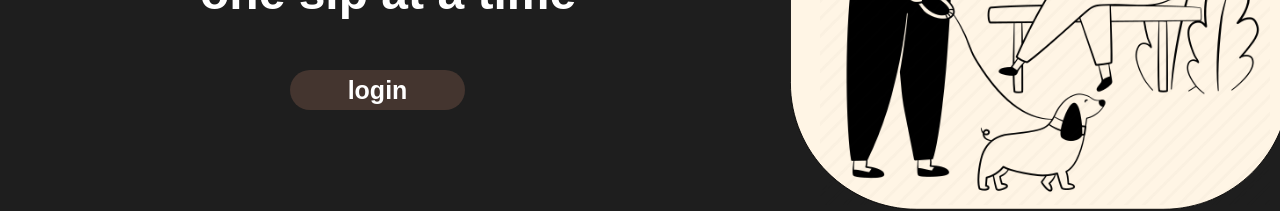
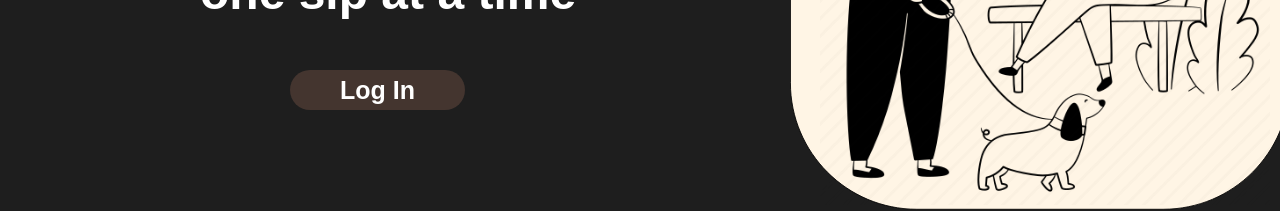
Before and after one commit to coffeechathejl/coffeechat, a React (Vite) app in the folder frontend/my-ts-app/: page / in a window 1280 px wide. Shown: the part 380-591 px from the top of the page. Built offline with nearby package versions, Linux system fonts and the light colour scheme.

Commit message:
log in function

```diff
--- a/frontend/my-ts-app/src/App.css
+++ b/frontend/my-ts-app/src/App.css
@@ -1,3 +1,32 @@
 body {
   background-color: #1E1E1E;
 }
+
+.login-button {
+  background-color: #44352F;
+  color: white;
+  font-weight: bold;
+  font-size: 25px;
+
+  width: 175px;
+  height: 40px;
+
+  position: absolute;
+  top: 450px;
+  left: 290px;
+
+  padding: 2px;
+
+  border-radius: 20px;
+  border: none;
+
+}
+
+.login-button:focus {
+  outline: none;
+}
+
+.login-button:hover {
+  background-color: #5E5145;
+  border: none;
+}
--- a/frontend/my-ts-app/src/App.tsx
+++ b/frontend/my-ts-app/src/App.tsx
@@ -1,18 +1,17 @@
-import { BrowserRouter as Router, Route, Routes } from 'react-router-dom';
 import './App.css'
-import HomePage from './pages/homepage'
-import HelloWorld from './pages/helloworld';
+import { BrowserRouter, Route, Routes } from 'react-router-dom'
+import Home from './pages/homepage'
+import Profile from './pages/profile'
 
 function App() {
-
-  return (
-    <Routes>
-      <Route path="/" element={<HomePage onClick={() => console.log('Clicked!')} />} />
-      <Route path="/helloworld" element={<HelloWorld />} />
-    </Routes>
-
-
-  )
+    return (
+        <BrowserRouter>
+            <Routes>
+                <Route index element={<Home />} />
+                <Route path="profile" element={<Profile />} />
+            </Routes>
+        </BrowserRouter>
+    )
 }
 
 export default App
--- a/frontend/my-ts-app/src/_components/button/button.css
+++ /dev/null
@@ -1,28 +0,0 @@
-.login-button {
-    background-color: #44352F;
-    color: white;
-    font-weight: bold;
-    font-size: 25px;
-
-    width: 175px;
-    height: 40px;
-
-    position: absolute;
-    top: 450px;
-    left: 290px;
-
-    padding: 2px;
-
-    border-radius: 20px;
-    border: none;
-
-}
-
-.login-button:focus {
-    outline: none;
-}
-
-.login-button:hover {
-    background-color: #5E5145;
-    border: none;
-}
--- a/frontend/my-ts-app/src/_components/button/button.tsx
+++ /dev/null
@@ -1,18 +0,0 @@
-import './button.css';
-
-
-type ButtonProps = {
-    onClick: () => void;
-    title: string;
-};
-
-export default function Button({
-    onClick,
-    title
-}: ButtonProps) {
-    return (
-        <button className="login-button" onClick={onClick}>
-            {title="login"}
-        </button>
-    );
-}
--- a/frontend/my-ts-app/src/main.tsx
+++ b/frontend/my-ts-app/src/main.tsx
@@ -1,13 +1,19 @@
-import React from 'react'
-import ReactDOM from 'react-dom/client'
-import App from './App.tsx'
-import './index.css'
-import { BrowserRouter } from 'react-router-dom'
+import { createRoot } from 'react-dom/client';
+import { Auth0Provider } from '@auth0/auth0-react';
+import App from './App.tsx';
+import './index.css';
 
-ReactDOM.createRoot(document.getElementById('root')!).render(
-  <React.StrictMode>
-    <BrowserRouter>
-      <App />
-    </BrowserRouter>
-  </React.StrictMode>,
-)
+const root = createRoot(document.getElementById('root') || document.createElement('div'));
+
+root.render(
+  <Auth0Provider
+    domain="coffeechatqh23.us.auth0.com"
+    clientId="nHk2jk4EJup7xfDgcs9WAwSS2zzopsEV"
+    onRedirectCallback={(appState) =>
+      window.history.replaceState({}, document.title, appState?.targetUrl ?? '')
+    }
+    cacheLocation='localstorage'
+  >
+    <App />
+  </Auth0Provider>
+);
--- a/frontend/my-ts-app/src/pages/helloworld.tsx
+++ /dev/null
@@ -1,11 +0,0 @@
-import React from 'react';
-
-const HelloWorld = () => {
-  return (
-    <div>
-      <h1>Hello, World!</h1>
-    </div>
-  );
-};
-
-export default HelloWorld;
--- a/frontend/my-ts-app/src/pages/homepage.tsx
+++ b/frontend/my-ts-app/src/pages/homepage.tsx
@@ -1,13 +1,21 @@
-import Button from "../_components/button/button";
-import "../_components/button/button.css";
 import "../pages/homepage.css";
 import peoplewebpImage from "../assets/people.webp";
+import { useAuth0 } from "@auth0/auth0-react";
 
-type HomePageProps = {
-    onClick: () => void
-}
 
-export default function HomePage({ onClick }: HomePageProps ) {
+export default function HomePage() {
+    const { loginWithRedirect } = useAuth0();
+
+    const handleLogin = () => {
+      // Specify the correct redirect_uri property to control where the user is redirected after login
+      loginWithRedirect(
+          {
+              authorizationParams: {
+                redirect_uri: 'http://localhost:5173/profile'
+              }
+          }
+      );
+    };
     return (
         <div>
             <svg className="coffeelogo"
@@ -66,7 +74,7 @@ export default function HomePage({ onClick }: HomePageProps ) {
                 <br/>
                 one sip at a time
             </div>
-            <Button className='login-button' onClick={onClick} />
+            <button className='login-button' onClick={handleLogin}>Log In</button>
             <svg className="circlelogo"
             width="500"
             height="500"
--- /dev/null
+++ b/frontend/my-ts-app/src/pages/profile.tsx
@@ -0,0 +1,30 @@
+import { LogoutOptions, useAuth0 } from '@auth0/auth0-react';
+
+const UserProfile = () => {
+  const { user, isAuthenticated, isLoading, logout } = useAuth0();
+
+  if (isLoading) {
+    return <div>Loading...</div>;
+  }
+
+  if (!isAuthenticated) {
+    // Redirect or handle the case where the user is not authenticated
+    return <div>Please log in to view this page.</div>;
+  }
+
+console.log(user);
+return (
+    <div>
+        <h2>Profile</h2>
+        <button onClick={() => logout({ returnTo: window.location.origin } as LogoutOptions)}>Log Out</button>
+
+        {user && (
+            <>
+              <p>{user.name}</p>
+            </>
+        )}
+    </div>
+);
+};
+
+export default UserProfile;
```
